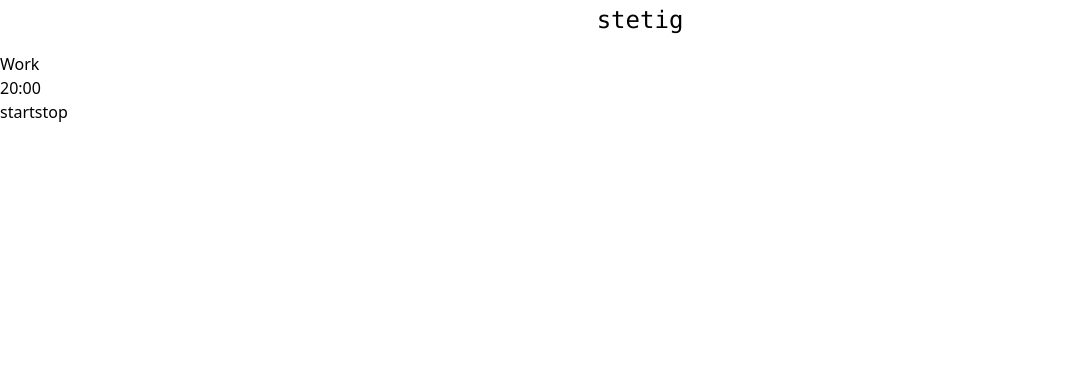
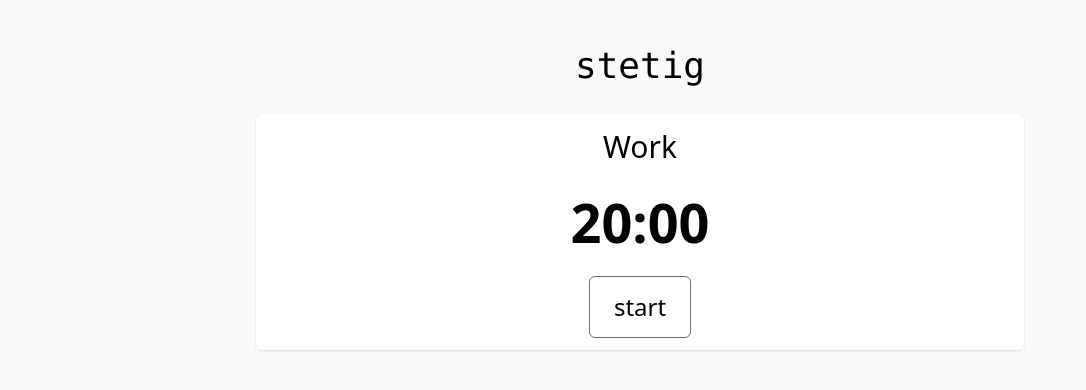
Before and after one commit to JulianElda/stetig, a Vue app: page / in a window 1280 px wide. Shown: the top 390 px of the page, without its empty margins (0-1086 px from the left). Built offline with nearby package versions, Linux system fonts and the light colour scheme.

Commit message:
added stylings

```diff
--- a/index.html
+++ b/index.html
@@ -1,6 +1,11 @@
 <!DOCTYPE html>
-<html lang="en">
+<html
+  lang="en"
+  class="text-2xl font-sans">
   <head>
+    <link
+      rel="icon"
+      href="/favicon-green.ico" />
     <meta charset="UTF-8" />
     <meta
       name="viewport"
--- a/src/App.vue
+++ b/src/App.vue
@@ -1,7 +1,10 @@
 <script setup lang="ts">
 import AppComponent from "@/components/AppComponent/AppComponent.vue";
+import MainLayout from "./components/MainLayout/MainLayout.vue";
 </script>
 
 <template>
-  <AppComponent />
+  <MainLayout>
+    <AppComponent />
+  </MainLayout>
 </template>
--- a/src/components/AppComponent/AppComponent.vue
+++ b/src/components/AppComponent/AppComponent.vue
@@ -1,28 +1,31 @@
+work_stati
 <script setup lang="ts">
 import { ref } from "vue";
 import MainTimer from "@/components/MainTimer/MainTimer.vue";
-import { stati } from "@/utils/consts";
+import { work_stati } from "@/utils/consts";
 
-const CURRENT_STATUS = ref<stati>(stati.WORK);
+const CURRENT_STATUS = ref<work_stati>(work_stati.WORK);
 </script>
 
 <template>
   <h1 class="app-heading">stetig</h1>
-  <div>
+  <div class="app-content">
     <MainTimer
-      v-if="CURRENT_STATUS === stati.WORK"
-      :status="stati.WORK"
-      @stop="CURRENT_STATUS = stati.BREAK" />
+      v-if="CURRENT_STATUS === work_stati.WORK"
+      :status="work_stati.WORK"
+      @stop="CURRENT_STATUS = work_stati.BREAK" />
     <MainTimer
       v-else
-      :status="stati.BREAK"
-      @stop="CURRENT_STATUS = stati.WORK" />
+      :status="work_stati.BREAK"
+      @stop="CURRENT_STATUS = work_stati.WORK" />
   </div>
 </template>
 
 <style lang="postcss" scoped>
 .app-heading {
-  @apply font-mono text-2xl text-center
-    mt-1 mb-4;
+  @apply font-mono text-2xl text-center mt-1 mb-4;
+}
+.app-content {
+  @apply max-w-lg mx-auto;
 }
 </style>
--- /dev/null
+++ b/src/components/MainLayout/MainLayout.vue
@@ -0,0 +1,11 @@
+<template>
+  <div class="main-layout">
+    <slot></slot>
+  </div>
+</template>
+
+<style lang="postcss" scoped>
+.main-layout {
+  @apply h-screen w-full bg-gray-50 p-6;
+}
+</style>
--- a/src/components/MainTimer/MainTimer.vue
+++ b/src/components/MainTimer/MainTimer.vue
@@ -1,10 +1,11 @@
 <script setup lang="ts">
 import { ref } from "vue";
+import TimerButton from "@/components/TimerButton/TimerButton.vue";
 import { formatTime } from "@/utils/functions";
-import { stati, TIMER_CONFIGURATIONS } from "@/utils/consts";
+import { TIMER_CONFIGURATIONS, timer_stati, work_stati } from "@/utils/consts";
 
 const props = defineProps<{
-  status: stati;
+  status: work_stati;
 }>();
 
 const emit = defineEmits(["stop"]);
@@ -13,23 +14,23 @@ const emit = defineEmits(["stop"]);
 const UPDATE_INTERVAL = 1000;
 
 const STARTING_TIME = TIMER_CONFIGURATIONS[props.status].time;
-const TITLE = TIMER_CONFIGURATIONS[props.status].title;
+const TIMER_TITLE = TIMER_CONFIGURATIONS[props.status].title;
 
 const timeLeft = ref<number>(STARTING_TIME);
-const timerRunning = ref<boolean>(false);
+const timerStatus = ref<timer_stati>(timer_stati.INITIATED);
 
 let timerId: number;
 
 const onStartTimer = function () {
-  timerRunning.value = true;
+  timerStatus.value = timer_stati.RUNNING;
   timerId = setInterval(function () {
-    if (timeLeft.value > 0 && timerRunning.value === true)
+    if (timeLeft.value > 0 && timerStatus.value === timer_stati.RUNNING)
       timeLeft.value -= UPDATE_INTERVAL;
   }, UPDATE_INTERVAL);
 };
 
 const onStopTimer = function () {
-  timerRunning.value = false;
+  timerStatus.value = timer_stati.STOPPED;
   timeLeft.value = STARTING_TIME;
   clearInterval(timerId);
   emit("stop");
@@ -37,9 +38,33 @@ const onStopTimer = function () {
 </script>
 
 <template>
-  <p>{{ TITLE }}</p>
-  <p>{{ formatTime(timeLeft) }}</p>
+  <div class="timer-container">
+    <label class="timer-title">{{ TIMER_TITLE }}</label>
+    <label class="timer-timeleft">{{ formatTime(timeLeft) }}</label>
+    <div class="timer-button-container">
+      <TimerButton
+        label="start"
+        v-if="timerStatus === timer_stati.INITIATED"
+        @click="onStartTimer" />
+      <TimerButton
+        label="stop"
+        v-else-if="timerStatus === timer_stati.RUNNING"
+        @click="onStopTimer" />
+    </div>
+  </div>
+</template>
 
-  <button @click="onStartTimer">start</button>
-  <button @click="onStopTimer">stop</button>
-</template>
+<style lang="postcss" scoped>
+.timer-container {
+  @apply bg-white shadow rounded p-2 space-y-4;
+}
+.timer-title {
+  @apply text-xl text-center block;
+}
+.timer-timeleft {
+  @apply text-4xl text-center font-semibold block;
+}
+.timer-button-container {
+  @apply w-full;
+}
+</style>
--- /dev/null
+++ b/src/components/TimerButton/TimerButton.vue
@@ -0,0 +1,17 @@
+<script setup lang="ts">
+const props = defineProps<{
+  label: string;
+}>();
+</script>
+
+<template>
+  <button class="timer-button">{{ props.label }}</button>
+</template>
+
+<style lang="postcss" scoped>
+.timer-button {
+  @apply block text-center
+      rounded border border-gray-500
+      px-4 py-1 mx-auto;
+}
+</style>
--- a/src/utils/consts.ts
+++ b/src/utils/consts.ts
@@ -1,6 +1,12 @@
-export enum stati {
+export enum work_stati {
   WORK = "WORK",
   BREAK = "BREAK",
+}
+
+export enum timer_stati {
+  INITIATED = "INITIATED",
+  RUNNING = "RUNNING",
+  STOPPED = "STOPPED",
 }
 
 type TIMER_CONFIGURATION = {
@@ -8,12 +14,12 @@ type TIMER_CONFIGURATION = {
   time: number;
 };
 
-export const TIMER_CONFIGURATIONS: Record<stati, TIMER_CONFIGURATION> = {
-  [stati.WORK]: {
+export const TIMER_CONFIGURATIONS: Record<work_stati, TIMER_CONFIGURATION> = {
+  [work_stati.WORK]: {
     title: "Work",
     time: 1200000,
   },
-  [stati.BREAK]: {
+  [work_stati.BREAK]: {
     title: "Break",
     time: 300000,
   },
```
Also changed, not shown: 2 other files (tests, documents, lock files or other folders).
